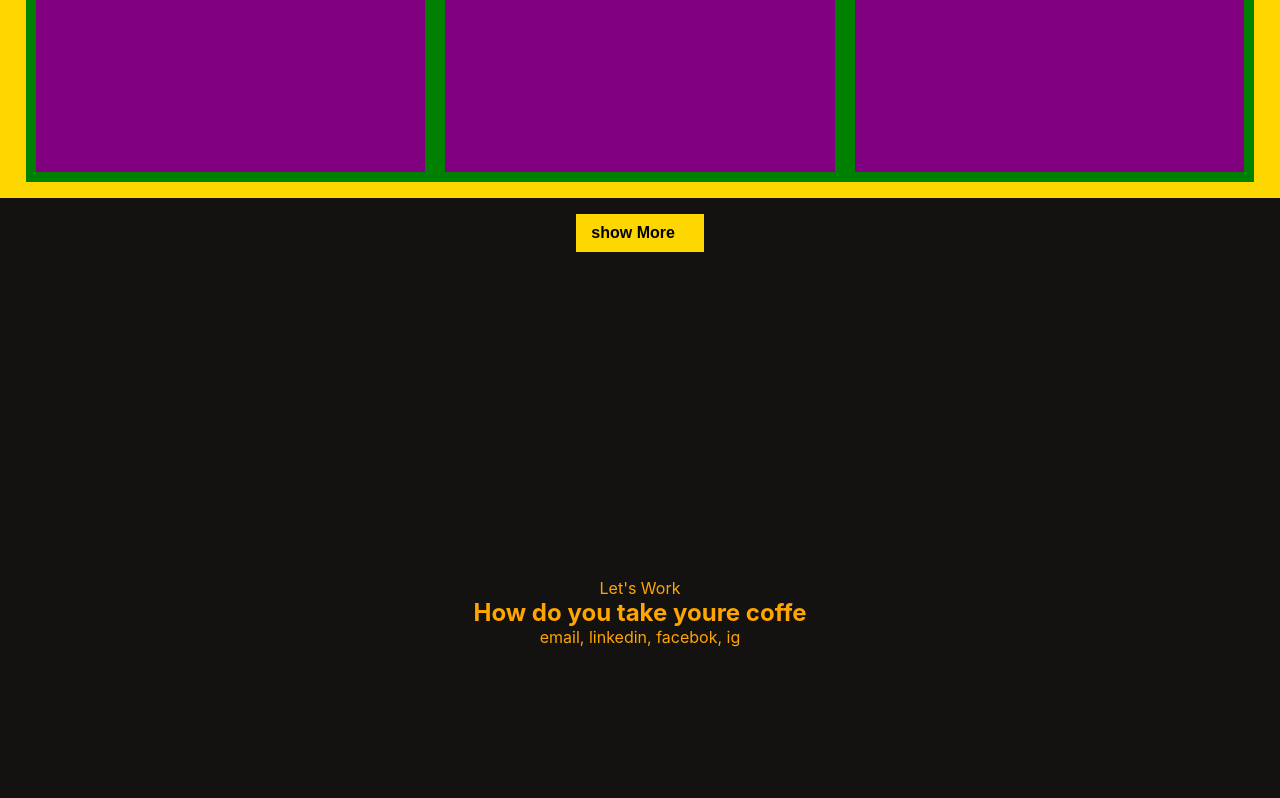
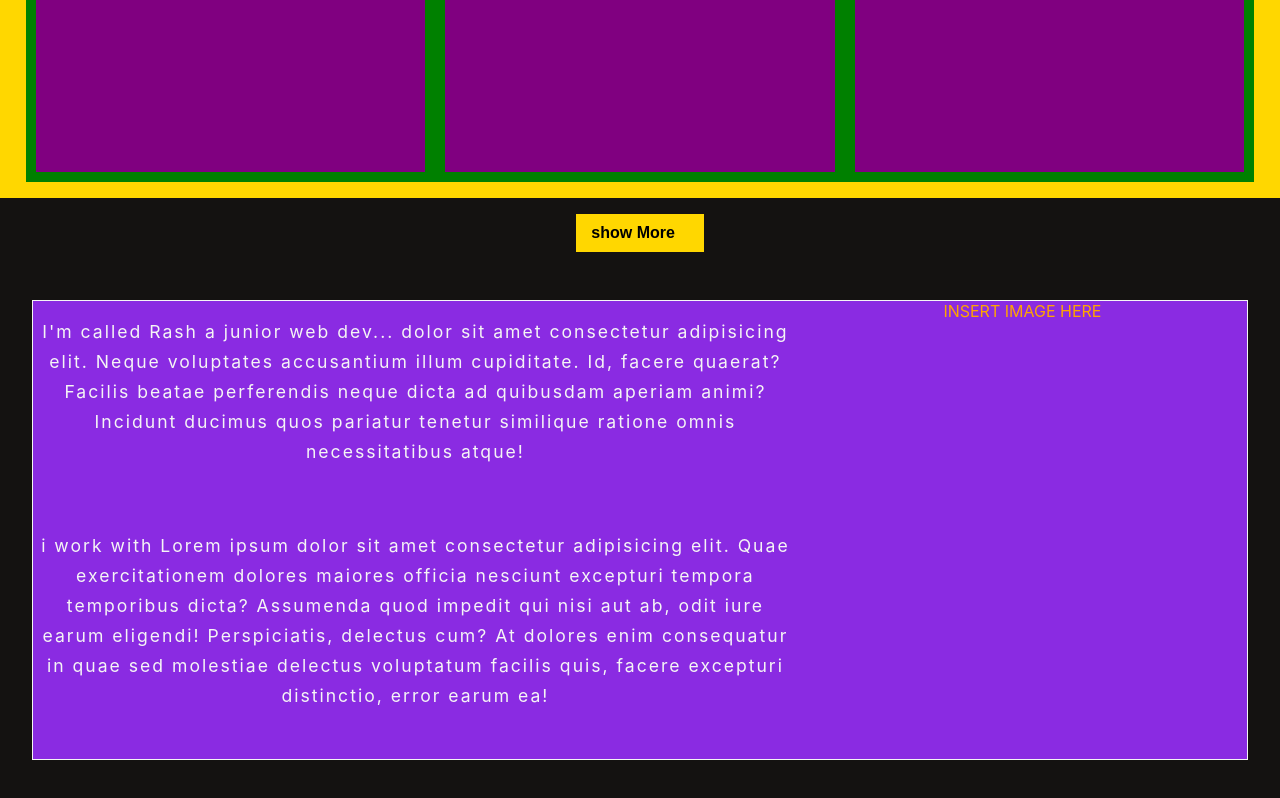
Before and after one commit to RashJrEdmund/react-portfolio, a React (Create React App) app: page / in a window 1280 px wide. Shown: the part 1366-2164 px from the top of the page. Built offline with nearby package versions, Linux system fonts and the light colour scheme.

Commit message:
added the aboutme section

```diff
--- a/src/App.jsx
+++ b/src/App.jsx
@@ -9,6 +9,7 @@ import NabBar from './components/NabBar';
 import Hero from './components/Hero';
 import ProjectContainer from './components/ProjectContainer';
 import ShowButton from './components/ShowButton';
+import AboutMe from './components/AboutMe';
 import Footer from './components/Footer';
 
 function App() {
@@ -25,6 +26,8 @@ function App() {
 
         <ShowButton />
 
+        <AboutMe />
+
         <Footer />
       </div>
     </MyContext.Provider>
--- /dev/null
+++ b/src/components/AboutMe.jsx
@@ -0,0 +1,30 @@
+import React from 'react';
+import '../styles/aboutme.css';
+
+export default function AboutMe() {
+  return (
+    <div id="About_me">
+      <div className="column_1">
+        <p className="paragraph_1">
+          I&apos;m called Rash a junior web dev... dolor sit amet consectetur
+          adipisicing elit. Neque voluptates accusantium illum cupiditate. Id,
+          facere quaerat? Facilis beatae perferendis neque dicta ad quibusdam
+          aperiam animi? Incidunt ducimus quos pariatur tenetur similique
+          ratione omnis necessitatibus atque!
+        </p>
+
+        <p className="paragraph_2">
+          i work with Lorem ipsum dolor sit amet consectetur adipisicing elit.
+          Quae exercitationem dolores maiores officia nesciunt excepturi tempora
+          temporibus dicta? Assumenda quod impedit qui nisi aut ab, odit iure
+          earum eligendi! Perspiciatis, delectus cum? At dolores enim
+          consequatur in quae sed molestiae delectus voluptatum facilis quis,
+          facere excepturi distinctio, error earum ea!
+        </p>
+      </div>
+      <div className="column_2">
+        <p className="my_photo">INSERT IMAGE HERE</p>
+      </div>
+    </div>
+  );
+}
--- /dev/null
+++ b/src/styles/aboutme.css
@@ -0,0 +1,35 @@
+#About_me {
+  background-color: blueviolet;
+  margin: 0;
+  width: 95vw;
+  max-width: 1224px;
+  height: fit-content;
+  min-height: 30vh;
+  display: grid;
+  grid-template-columns: 1fr 37%;
+  border: 1px solid #f5f5f5;
+  margin: 3rem  auto;
+}
+
+#About_me .column_1 {
+  width: 100%;
+  height: fit-content;
+  display: flex;
+  flex-direction: column;
+  align-items: center;
+}
+
+.column_1 p {
+  font-size: 1.1rem;
+  letter-spacing: 2px;
+  line-height: 30px;
+  color: #f5f5f5;
+  margin: 1rem 0 3rem;
+}
+
+.column_2 {
+  width: 100%;
+  display: flex;
+  flex-direction: column;
+  align-items: center;
+}
```
